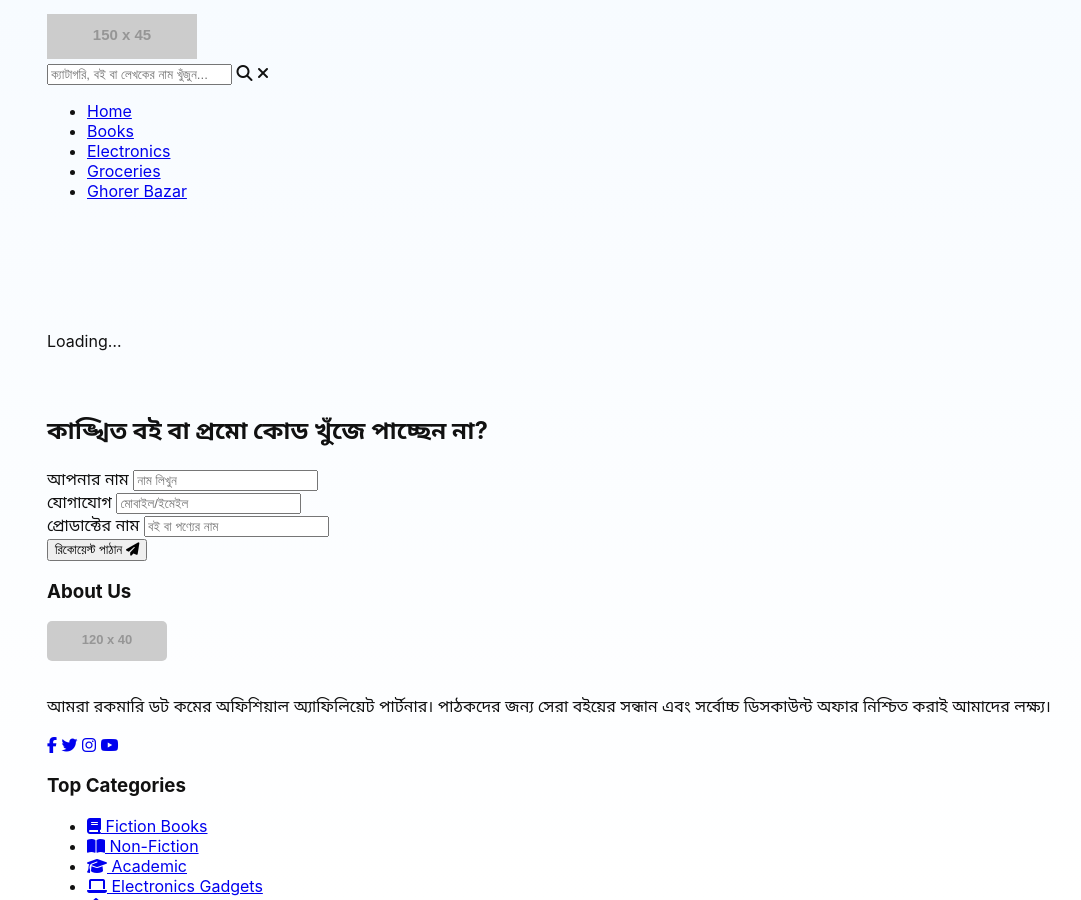
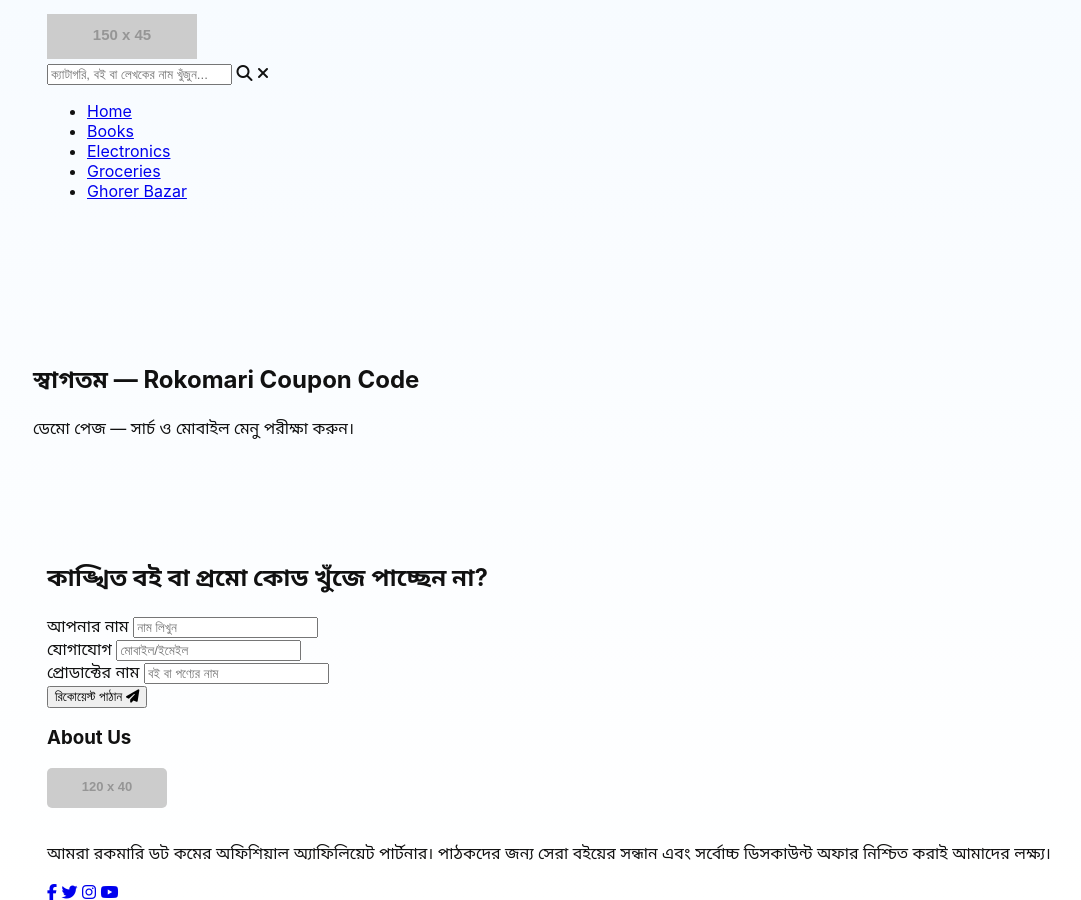
Before and after one commit to RokomariPromoCode/recov1, a Jekyll site: the page built from index.md, in a window 1280 px wide and 900 px high. Shown: the whole window, without its empty margins (57-1138 px from the left). Built offline with Jekyll 4.4.1, drawn with Linux system fonts in a browser that asks for light colours.

Commit message:
Update index.md

```diff
--- a/index.md
+++ b/index.md
@@ -3,12 +3,17 @@
 title: Home
 ---
 
-<section id="controls" class="container">
-  <div id="stats">Loading…</div>
+<section class="container" style="padding: 28px 0;">
+  <h1>স্বাগতম — Rokomari Coupon Code</h1>
+  <p>ডেমো পেজ — সার্চ ও মোবাইল মেনু পরীক্ষা করুন।</p>
 </section>
 
-<section id="cardsArea" class="cards-area"></section>
-
-<div id="spinner" class="spinner" hidden>লোড হচ্ছে...</div>
-<div id="endMessage" class="end-message" hidden>আর কিছু নেই</div>
-<div id="sentinel" style="height:1px"></div>
+<section class="container" style="padding-bottom:30px;">
+  <div class="cards-grid">
+    <!-- demo product cards used by header search (data attributes) -->
+    <div class="product-card" data-title="গাভী বিত্তান্ত — আহমদ ছফা" data-img="https://via.placeholder.com/50" data-href="{{ '/books.html' | relative_url }}"></div>
+    <div class="product-card" data-title="ইতিহাস — লেখক X" data-img="https://via.placeholder.com/50" data-href="{{ '/books.html' | relative_url }}"></div>
+    <div class="product-card" data-title="ল্যাপটপ - এইচপি কোর আই ৫" data-img="https://via.placeholder.com/50" data-href="{{ '/electronics.html' | relative_url }}"></div>
+    <div class="product-card" data-title="মিনিকেট চাল - ৫ কেজি" data-img="https://via.placeholder.com/50" data-href="{{ '/groceries.html' | relative_url }}"></div>
+  </div>
+</section>
```
